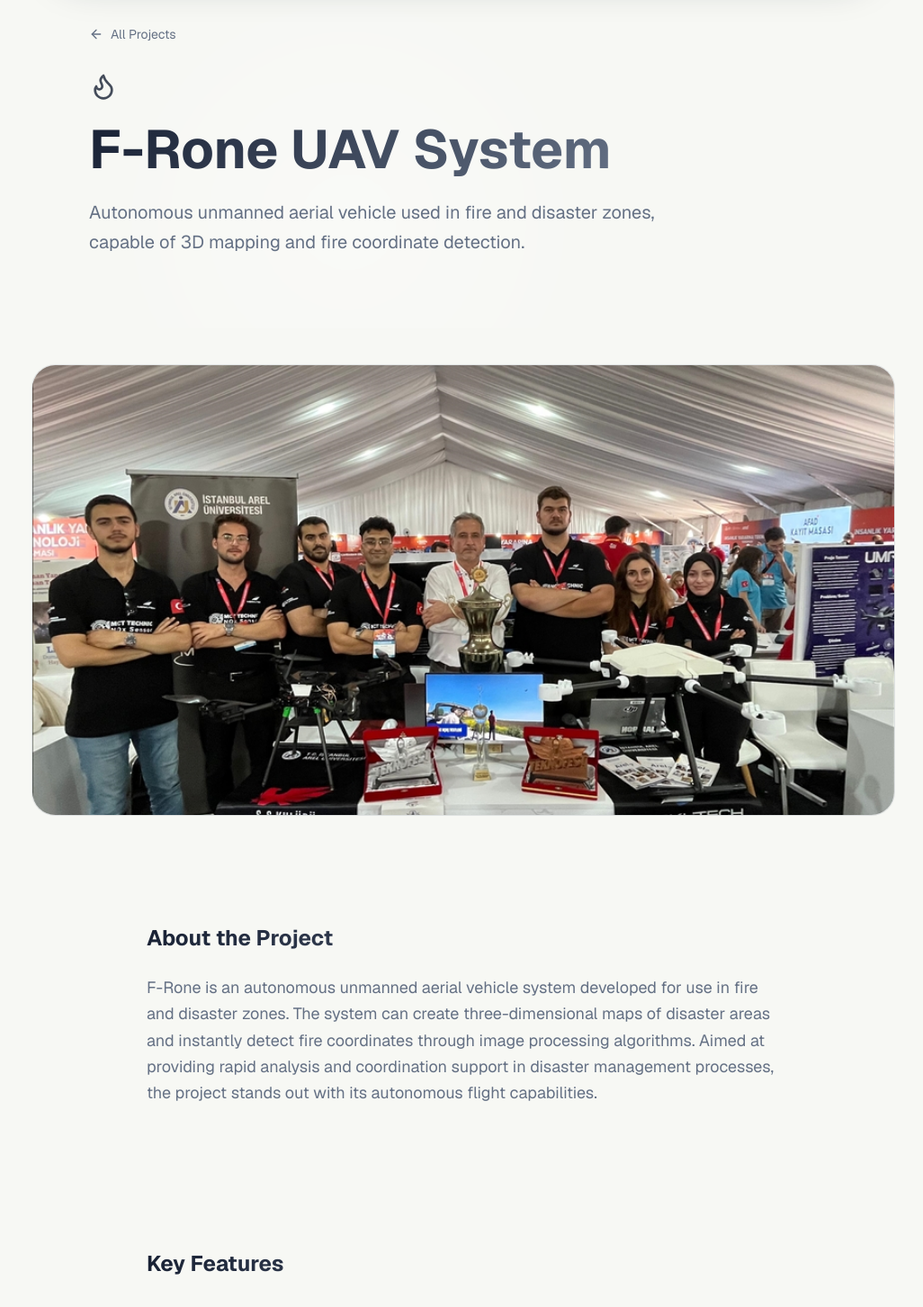
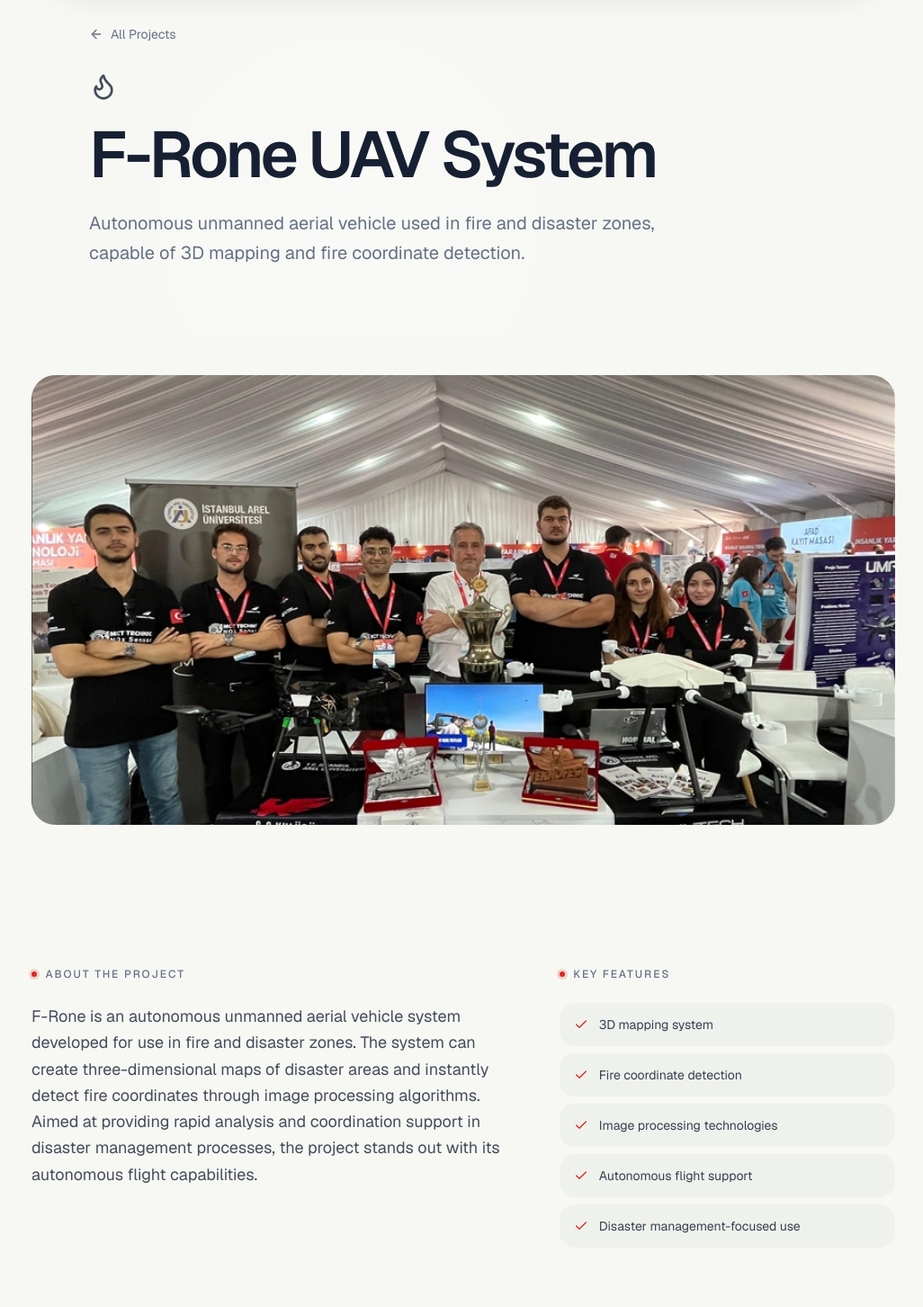
Before and after one commit to Merkutech/merkutech.github.io, a Next.js app: page /projelerimiz/f-rone-iha in a window 1280 px wide. Shown: the part 100-1553 px from the top of the page at 90% size, without its empty margins (125-1151 px from the left). Built offline with nearby package versions, Linux system fonts and the light colour scheme.

Commit message:
feat(projects): two-column about and features on project detail
- Page-consistent headline instead of gradient text
- About text and feature list side by side on desktop with eyebrow labels
- Cover image without glass border; features as soft panels

```diff
--- a/app/projelerimiz/[slug]/ProjectDetailClient.tsx
+++ b/app/projelerimiz/[slug]/ProjectDetailClient.tsx
@@ -48,10 +48,10 @@ export default function ProjectDetailClient({ project }: { project: Project }) {
               {iconMap[project.icon] || <Code2 className="h-8 w-8" />}
             </div>
 
-            <h1 className="text-4xl md:text-6xl font-bold mb-6">
-              <span className="gradient-text">{tr.title}</span>
+            <h1 className="text-5xl sm:text-6xl lg:text-7xl font-semibold tracking-[-0.045em] text-foreground mb-6">
+              {tr.title}
             </h1>
-            <p className="text-lg md:text-xl text-neutral-400 max-w-2xl leading-relaxed">
+            <p className="text-lg md:text-xl text-muted-foreground max-w-2xl leading-relaxed">
               {tr.description}
             </p>
           </motion.div>
@@ -67,7 +67,7 @@ export default function ProjectDetailClient({ project }: { project: Project }) {
               whileInView={{ opacity: 1, scale: 1 }}
               viewport={{ once: true }}
               transition={{ duration: 0.8 }}
-              className="rounded-3xl overflow-hidden glass"
+              className="rounded-3xl overflow-hidden bg-foreground/[0.03]"
             >
               <img
                 src={project.image}
@@ -112,34 +112,29 @@ export default function ProjectDetailClient({ project }: { project: Project }) {
         </section>
       )}
 
-      {/* Description */}
-      <section className="py-20 cv-auto">
-        <div className="container max-w-3xl mx-auto px-4 md:px-8">
+      {/* Açıklama ve özellikler */}
+      <section className="py-20 md:py-28 cv-auto">
+        <div className="container max-w-5xl mx-auto px-4 md:px-8 grid grid-cols-1 lg:grid-cols-[1.4fr_1fr] gap-12 lg:gap-16">
           <motion.div
             initial={{ opacity: 0, y: 30 }}
             whileInView={{ opacity: 1, y: 0 }}
             viewport={{ once: true }}
             transition={{ duration: 0.7 }}
           >
-            <h2 className="text-2xl font-bold mb-6 gradient-text">{labels.about}</h2>
-            <p className="text-neutral-400 leading-relaxed text-lg">
+            <h2 className="eyebrow mb-6">{labels.about}</h2>
+            <p className="text-foreground/80 leading-relaxed text-lg">
               {tr.longDescription}
             </p>
           </motion.div>
-        </div>
-      </section>
 
-      {/* Features */}
-      <section className="py-20 cv-auto">
-        <div className="container max-w-3xl mx-auto px-4 md:px-8">
           <motion.div
             initial={{ opacity: 0, y: 30 }}
             whileInView={{ opacity: 1, y: 0 }}
             viewport={{ once: true }}
-            transition={{ duration: 0.7 }}
+            transition={{ duration: 0.7, delay: 0.1 }}
           >
-            <h2 className="text-2xl font-bold mb-8 gradient-text">{labels.features}</h2>
-            <div className="space-y-4">
+            <h2 className="eyebrow mb-6">{labels.features}</h2>
+            <div className="space-y-2">
               {tr.features.map((feature, i) => (
                 <motion.div
                   key={i}
@@ -147,10 +142,10 @@ export default function ProjectDetailClient({ project }: { project: Project }) {
                   whileInView={{ opacity: 1, x: 0 }}
                   viewport={{ once: true }}
                   transition={{ duration: 0.4, delay: i * 0.08 }}
-                  className="flex items-center gap-4 p-4 rounded-xl bg-white/[0.02] border border-white/[0.06]"
+                  className="flex items-center gap-3 px-4 py-3.5 rounded-xl bg-foreground/[0.03]"
                 >
                   <Check className="h-4 w-4 shrink-0 text-brand" />
-                  <span className="text-sm text-neutral-300">{feature}</span>
+                  <span className="text-sm text-foreground/85">{feature}</span>
                 </motion.div>
               ))}
             </div>
```
